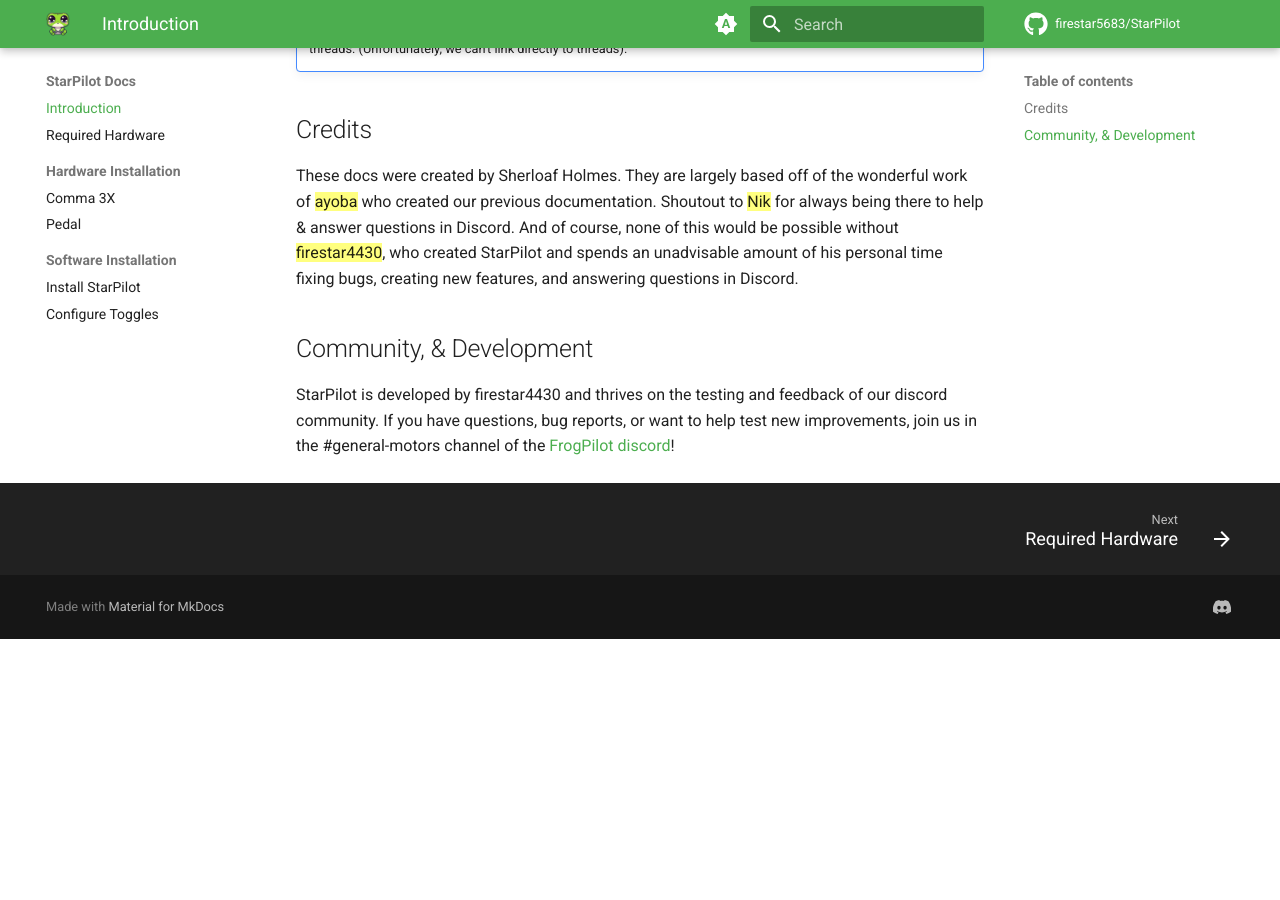
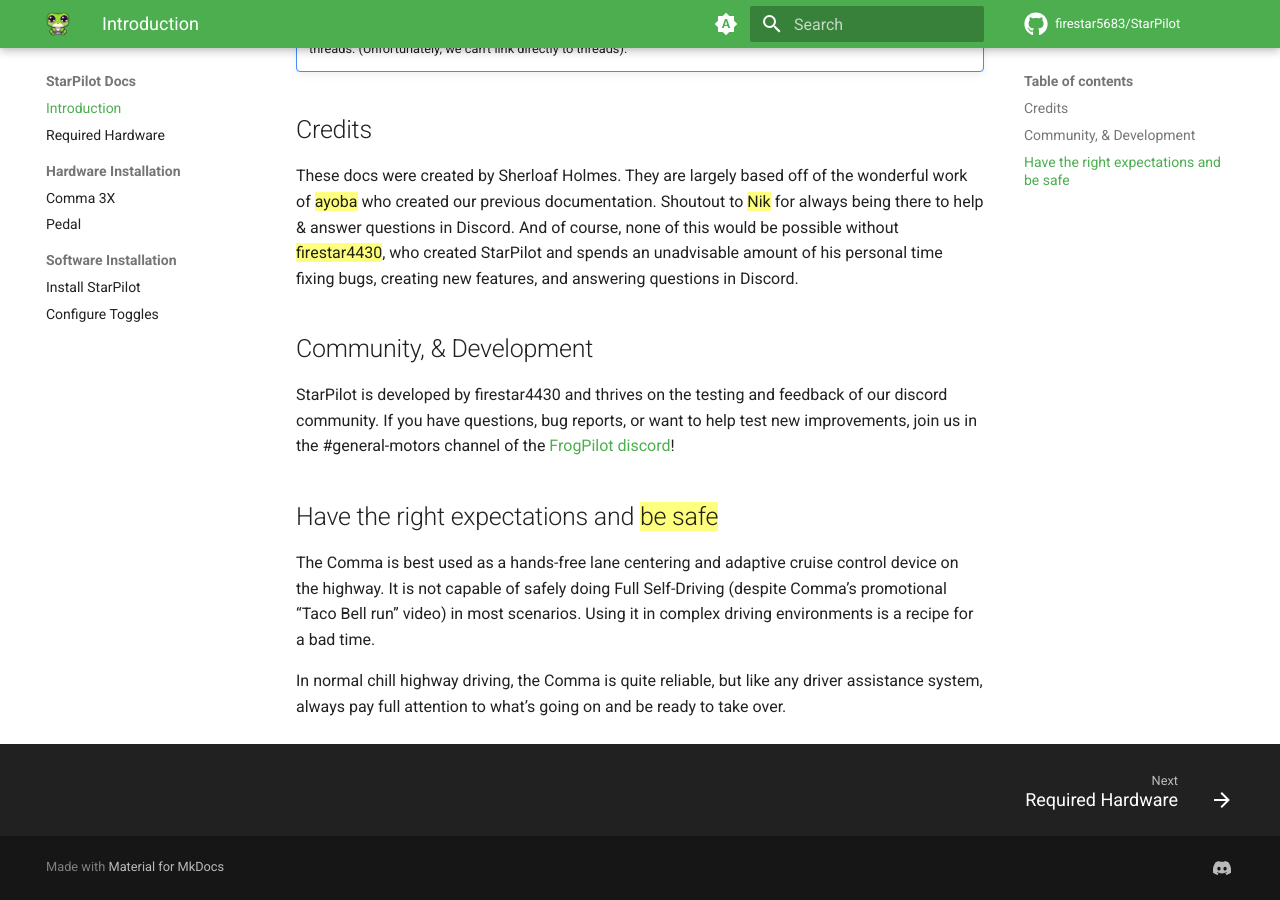
Before and after one commit to StarPilot-Docs/docs, an MkDocs documentation site: the page built from docs/index.md, in a window 1280 px wide and 900 px high, scrolled down 561 px. Built offline with MkDocs 1.6.1 and Material for MkDocs 9.7.7, drawn with Linux system fonts in a browser that asks for light colours; comment, search, counter and statistics services are not loaded; before the commit the page ends 1200 px from its top, so only the background shows below that.

Commit message:
Update index.md

```diff
--- a/docs/index.md
+++ b/docs/index.md
@@ -17,3 +17,9 @@
 
 ## Community, & Development
 StarPilot is developed by firestar4430 and thrives on the testing and feedback of our discord community. If you have questions, bug reports, or want to help test new improvements, join us in the #general-motors channel of the [FrogPilot discord](https://discord.gg/frogpilot)!
+
+## Have the right expectations and ==be safe==
+
+The Comma is best used as a hands-free lane centering and adaptive cruise control device on the highway. It is not capable of safely doing Full Self-Driving (despite Comma’s promotional “Taco Bell run” video) in most scenarios. Using it in complex driving environments is a recipe for a bad time.
+
+In normal chill highway driving, the Comma is quite reliable, but like any driver assistance system, always pay full attention to what’s going on and be ready to take over.
```
